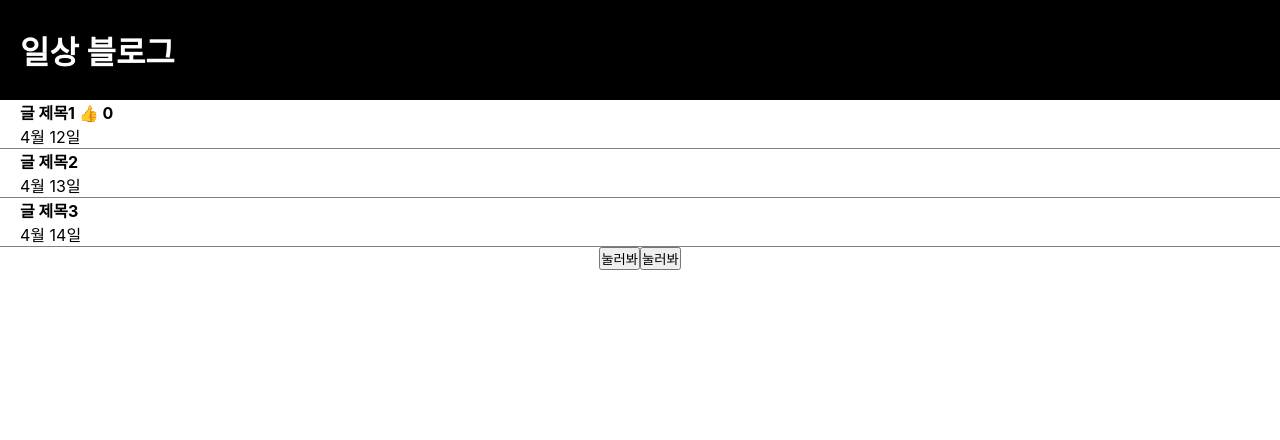
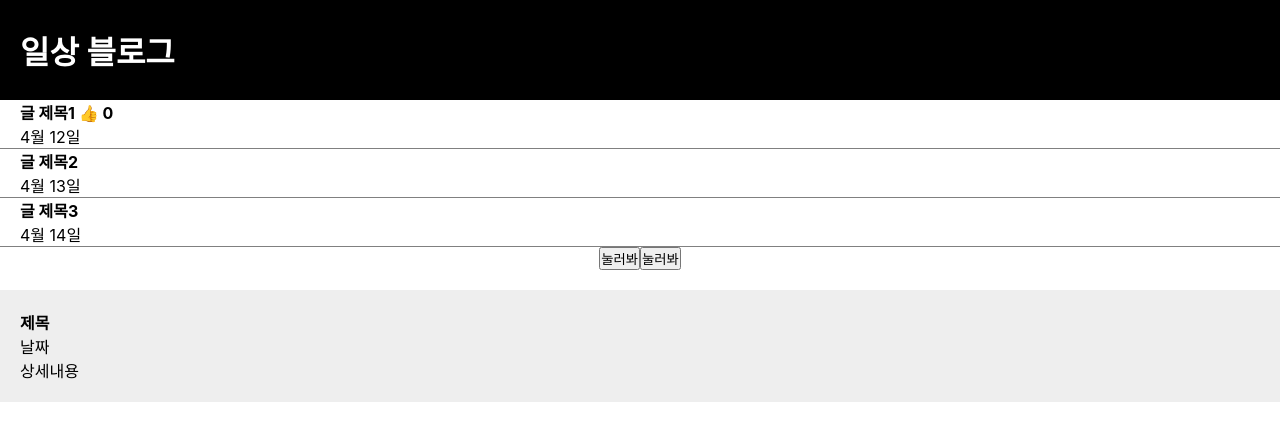
Before and after one commit to nowkwon97/23-04-06-reactStart, a React (Create React App) app in the folder blog/: page / in a window 1280 px wide. Shown: the top 440 px of the page. Built offline with nearby package versions, Linux system fonts and the light colour scheme.

Commit message:
UPDATE add modal

```diff
--- a/blog/src/App.css
+++ b/blog/src/App.css
@@ -1,5 +1,12 @@
 .App {
   text-align: center;
+}
+
+.modal {
+  margin-top: 20px;
+  padding: 20px;
+  background: #eee;
+  text-align: left;
 }
 
 .black-nav {
--- a/blog/src/App.js
+++ b/blog/src/App.js
@@ -46,6 +46,13 @@
       {/* JSX 문법 -> 변수 넣을 땐 {중괄호} */}
       {/* 데이터바인딩 작업이라 한다. */}
       {/* 인라인 스타일링은 중괄호에 주의 */}
+
+      <div className='modal'>
+        <h4>제목</h4>
+        <p>날짜</p>
+        <p>상세내용</p>
+      </div>
+
     </div>
   );
 }
```
